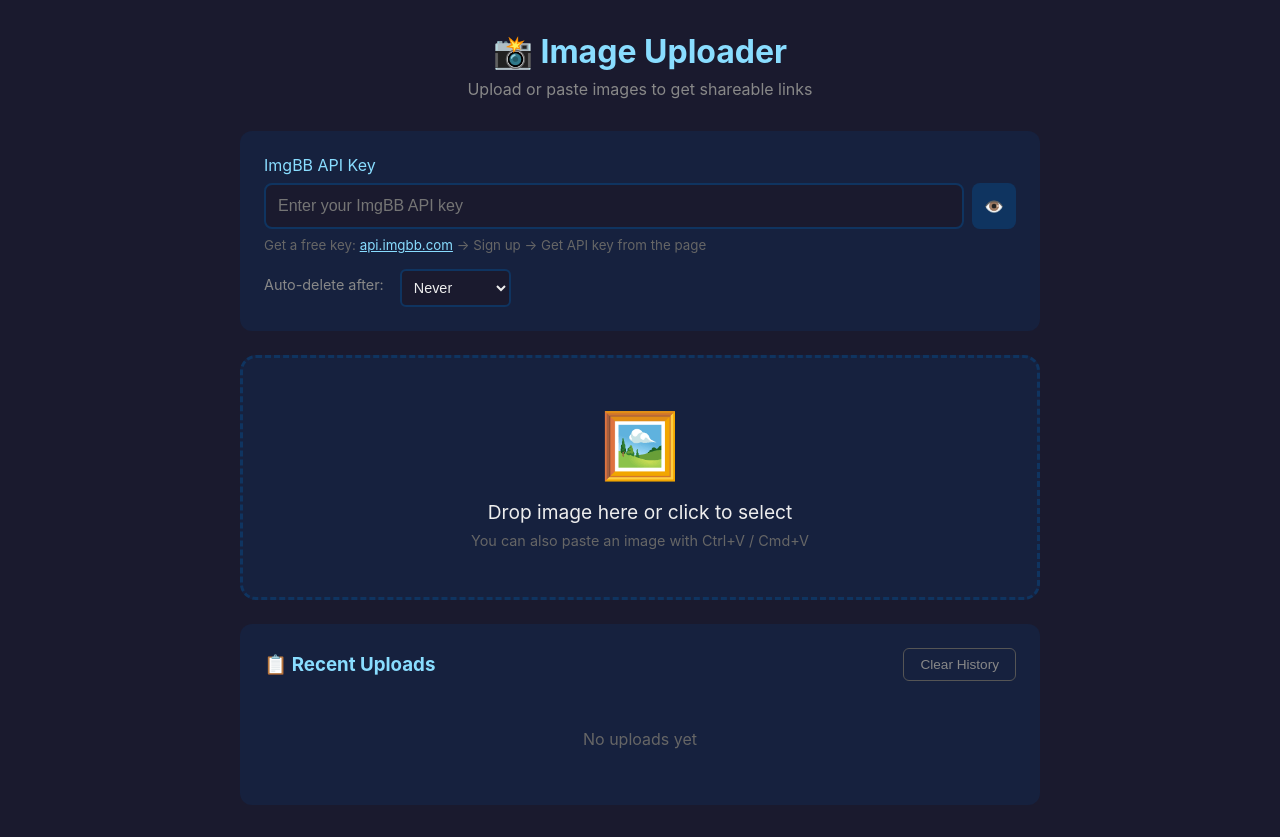
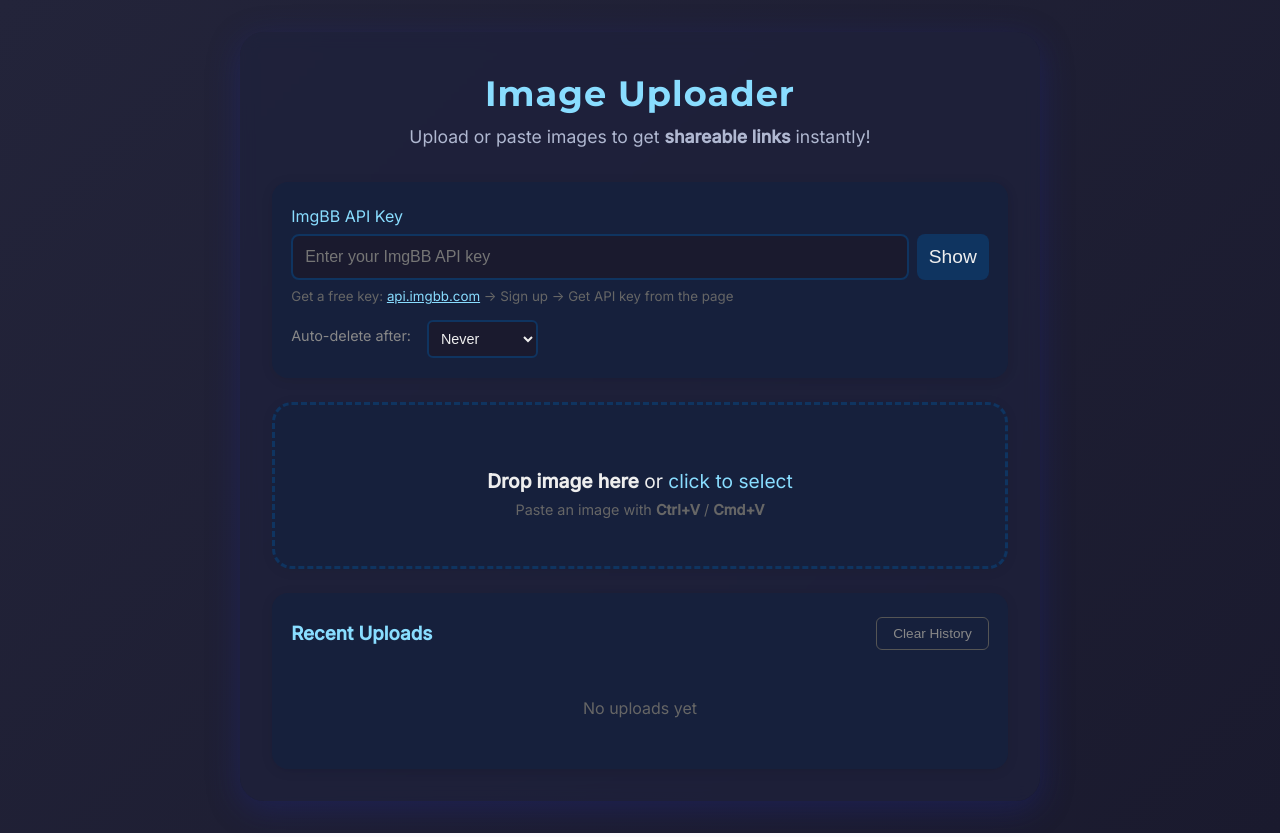
Before and after one commit to Maws7140/imagebb-uploader, a plain HTML site: page index.html in a window 1280 px wide. Drawn offline with Linux system fonts and the light colour scheme.

Commit message:
Enhance UI and improve accessibility for image uploader

```diff
--- a/index.html
+++ b/index.html
@@ -4,6 +4,7 @@
     <meta charset="UTF-8">
     <meta name="viewport" content="width=device-width, initial-scale=1.0">
     <title>Image Uploader</title>
+    <link href="https://fonts.googleapis.com/css2?family=Montserrat:wght@600;700&family=Inter:wght@400;500&display=swap" rel="stylesheet">
     <style>
         * {
             box-sizing: border-box;
@@ -11,36 +12,63 @@
             padding: 0;
         }
 
+
         body {
-            font-family: -apple-system, BlinkMacSystemFont, 'Segoe UI', Roboto, sans-serif;
-            background: #1a1a2e;
+            font-family: 'Inter', 'Montserrat', -apple-system, BlinkMacSystemFont, 'Segoe UI', Roboto, sans-serif;
+            background: linear-gradient(135deg, #23243a 0%, #1a1a2e 100%);
             color: #eee;
             min-height: 100vh;
             padding: 2rem;
         }
 
+
         .container {
             max-width: 800px;
             margin: 0 auto;
+            background: rgba(30, 34, 60, 0.7);
+            border-radius: 24px;
+            box-shadow: 0 8px 32px 0 rgba(31, 38, 135, 0.37);
+            backdrop-filter: blur(8px);
+            -webkit-backdrop-filter: blur(8px);
+            padding: 2.5rem 2rem 2rem 2rem;
+            position: relative;
         }
 
+
+        .logo {
+            display: flex;
+            align-items: center;
+            justify-content: center;
+            margin-bottom: 0.5rem;
+        }
+        .logo-emoji {
+            display: none;
+        }
         h1 {
             text-align: center;
-            margin-bottom: 0.5rem;
+            margin-bottom: 0.2rem;
             color: #89ddff;
+            font-family: 'Montserrat', sans-serif;
+            font-size: 2.2rem;
+            font-weight: 700;
+            letter-spacing: 1px;
         }
+
 
         .subtitle {
             text-align: center;
-            color: #888;
-            margin-bottom: 2rem;
+            color: #b0b8d1;
+            margin-bottom: 2.2rem;
+            font-size: 1.1rem;
         }
 
+
         .api-key-section {
-            background: #16213e;
-            border-radius: 12px;
-            padding: 1.5rem;
+            background: rgba(22, 33, 62, 0.85);
+            border-radius: 16px;
+            padding: 1.5rem 1.2rem 1.2rem 1.2rem;
             margin-bottom: 1.5rem;
+            box-shadow: 0 2px 12px 0 rgba(0,0,0,0.10);
         }
 
         .api-key-section label {
@@ -79,6 +107,7 @@
             color: #89ddff;
         }
 
+
         .btn-toggle {
             padding: 0.75rem;
             background: #0f3460;
@@ -86,22 +115,25 @@
             border-radius: 8px;
             color: #eee;
             cursor: pointer;
-            font-size: 1rem;
+            font-size: 1.2rem;
+            transition: background 0.2s;
         }
 
         .btn-toggle:hover {
             background: #1a4a7a;
         }
 
+
         .drop-zone {
             border: 3px dashed #0f3460;
-            border-radius: 16px;
-            padding: 3rem;
+            border-radius: 20px;
+            padding: 3rem 2rem;
             text-align: center;
             cursor: pointer;
             transition: all 0.3s ease;
-            background: #16213e;
+            background: rgba(22, 33, 62, 0.85);
             margin-bottom: 1.5rem;
+            box-shadow: 0 2px 12px 0 rgba(0,0,0,0.08);
         }
 
         .drop-zone:hover, .drop-zone.dragover {
@@ -109,9 +141,11 @@
             background: #1a2744;
         }
 
+
         .drop-zone-icon {
-            font-size: 4rem;
+            font-size: 4.2rem;
             margin-bottom: 1rem;
+            filter: drop-shadow(0 2px 8px #0f3460aa);
         }
 
         .drop-zone-text {
@@ -159,22 +193,28 @@
             margin: 0 auto 1rem;
         }
 
+
         .btn {
             padding: 0.75rem 1.5rem;
             border: none;
-            border-radius: 8px;
-            font-size: 1rem;
+            border-radius: 10px;
+            font-size: 1.05rem;
             cursor: pointer;
             transition: all 0.2s ease;
+            font-family: 'Montserrat', 'Inter', sans-serif;
+            font-weight: 600;
+            box-shadow: 0 1px 4px 0 rgba(0,0,0,0.08);
         }
 
+
         .btn-primary {
-            background: #e94560;
+            background: linear-gradient(90deg, #e94560 60%, #ff6b6b 100%);
             color: white;
+            box-shadow: 0 2px 8px 0 #e9456033;
         }
-
         .btn-primary:hover {
-            background: #ff6b6b;
+            background: linear-gradient(90deg, #ff6b6b 60%, #e94560 100%);
+            filter: brightness(1.08);
         }
 
         .btn-primary:disabled {
@@ -245,6 +285,7 @@
             border-color: #89ddff;
         }
 
+
         .btn-copy {
             padding: 0.75rem 1rem;
             background: #0f3460;
@@ -254,14 +295,17 @@
             cursor: pointer;
             transition: all 0.2s ease;
             min-width: 70px;
+            font-size: 1.1rem;
+            display: flex;
+            align-items: center;
+            gap: 0.3em;
         }
-
         .btn-copy:hover {
             background: #1a4a7a;
         }
-
         .btn-copy.copied {
             background: #2ecc71;
+            color: #fff;
         }
 
         .uploaded-image {
@@ -292,10 +336,12 @@
             color: #ff6b6b;
         }
 
+
         .history-section {
-            background: #16213e;
-            border-radius: 12px;
-            padding: 1.5rem;
+            background: rgba(22, 33, 62, 0.85);
+            border-radius: 16px;
+            padding: 1.5rem 1.2rem 1.2rem 1.2rem;
+            box-shadow: 0 2px 12px 0 rgba(0,0,0,0.10);
         }
 
         .history-header {
@@ -417,15 +463,16 @@
     </style>
 </head>
 <body>
+
     <div class="container">
-        <h1>📸 Image Uploader</h1>
-        <p class="subtitle">Upload or paste images to get shareable links</p>
+        <div class="logo"><h1>Image Uploader</h1></div>
+        <p class="subtitle">Upload or paste images to get <b>shareable links</b> instantly!</p>
 
         <div class="api-key-section">
             <label for="apiKey">ImgBB API Key</label>
             <div class="api-key-row">
                 <input type="password" id="apiKey" placeholder="Enter your ImgBB API key">
-                <button class="btn-toggle" onclick="toggleKeyVisibility()" id="toggleBtn">👁️</button>
+                <button class="btn-toggle" onclick="toggleKeyVisibility()" id="toggleBtn" title="Show/Hide API Key">Show</button>
             </div>
             <small>
                 Get a free key: <a href="https://api.imgbb.com/" target="_blank">api.imgbb.com</a>
@@ -448,9 +495,9 @@
         </div>
 
         <div class="drop-zone" id="dropZone">
-            <div class="drop-zone-icon">🖼️</div>
-            <div class="drop-zone-text">Drop image here or click to select</div>
-            <div class="drop-zone-hint">You can also paste an image with Ctrl+V / Cmd+V</div>
+            <div class="drop-zone-icon"><!-- icon removed --></div>
+            <div class="drop-zone-text"><b>Drop image here</b> or <span style="color:#89ddff;">click to select</span></div>
+            <div class="drop-zone-hint">Paste an image with <b>Ctrl+V</b> / <b>Cmd+V</b></div>
             <input type="file" id="fileInput" accept="image/*">
         </div>
 
@@ -459,7 +506,7 @@
         <div class="preview-section" id="previewSection">
             <div class="preview-header">
                 <h3>Preview</h3>
-                <button class="btn btn-secondary" onclick="clearPreview()">Clear</button>
+                <button class="btn btn-secondary" onclick="clearPreview()" title="Clear preview">Clear</button>
             </div>
             <img id="previewImage" class="preview-image" alt="Preview">
             <div class="btn-group">
@@ -470,8 +517,7 @@
         </div>
 
         <div class="result-section" id="resultSection">
-            <h3>✅ Upload Complete</h3>
-
+            <h3>Upload Complete</h3>
             <div class="link-group">
                 <label>Direct Link (Full Size)</label>
                 <div class="link-row">
@@ -479,7 +525,6 @@
                     <button class="btn-copy" onclick="copyLink('directLink', this)">Copy</button>
                 </div>
             </div>
-
             <div class="link-group">
                 <label>Viewer Page</label>
                 <div class="link-row">
@@ -487,7 +532,6 @@
                     <button class="btn-copy" onclick="copyLink('pageLink', this)">Copy</button>
                 </div>
             </div>
-
             <div class="link-group">
                 <label>Markdown</label>
                 <div class="link-row">
@@ -495,7 +539,6 @@
                     <button class="btn-copy" onclick="copyLink('markdownLink', this)">Copy</button>
                 </div>
             </div>
-
             <div class="link-group">
                 <label>HTML</label>
                 <div class="link-row">
@@ -503,14 +546,13 @@
                     <button class="btn-copy" onclick="copyLink('htmlLink', this)">Copy</button>
                 </div>
             </div>
-
             <img id="uploadedImage" class="uploaded-image" alt="Uploaded">
         </div>
 
         <div class="history-section">
             <div class="history-header">
-                <h3>📋 Recent Uploads</h3>
-                <button class="btn-clear" onclick="clearHistory()">Clear History</button>
+                <h3>Recent Uploads</h3>
+                <button class="btn-clear" onclick="clearHistory()" title="Clear all history">Clear History</button>
             </div>
             <div class="history-list" id="historyList">
                 <div class="empty-history">No uploads yet</div>
```
